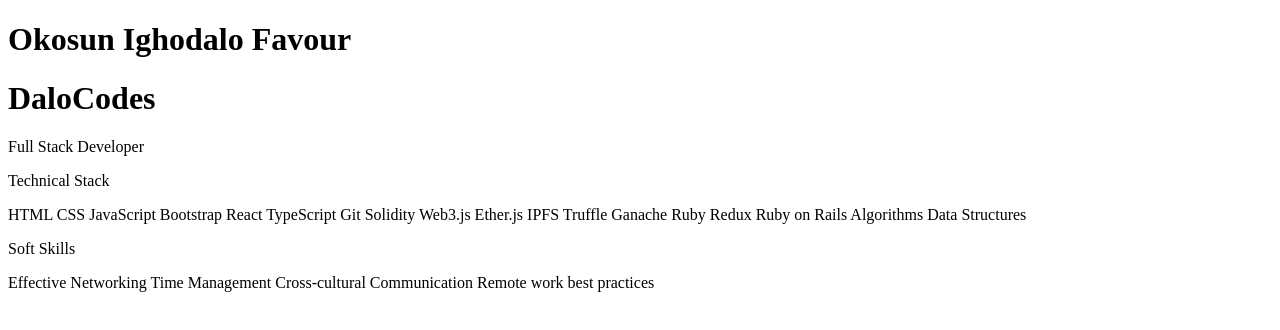
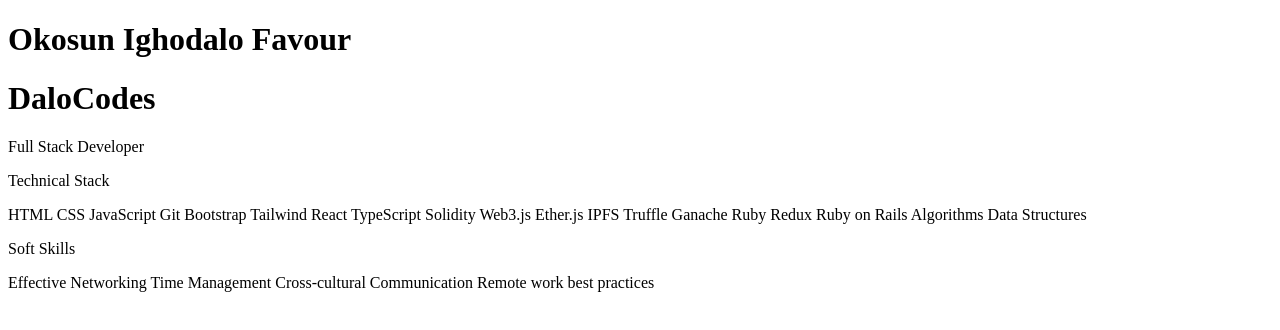
Before and after one commit to dalocodes/dalocodes.github.io, a plain HTML site: page index.html in a window 1280 px wide. Drawn offline with Linux system fonts and the light colour scheme.

Commit message:
new roadmap

```diff
--- a/index.html
+++ b/index.html
@@ -17,10 +17,11 @@
     HTML
     CSS
     JavaScript
+    Git
     Bootstrap
+    Tailwind
     React
     TypeScript
-    Git
     Solidity
     Web3.js
     Ether.js
```
